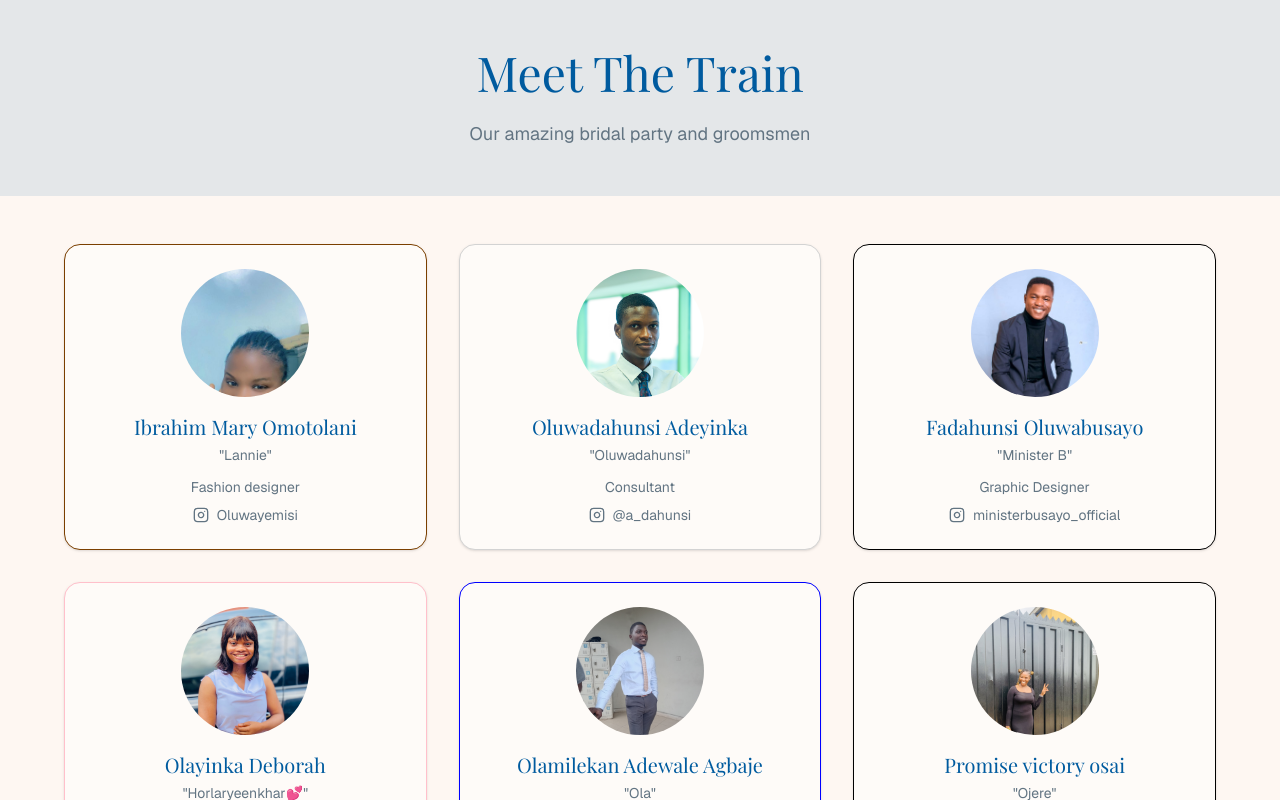
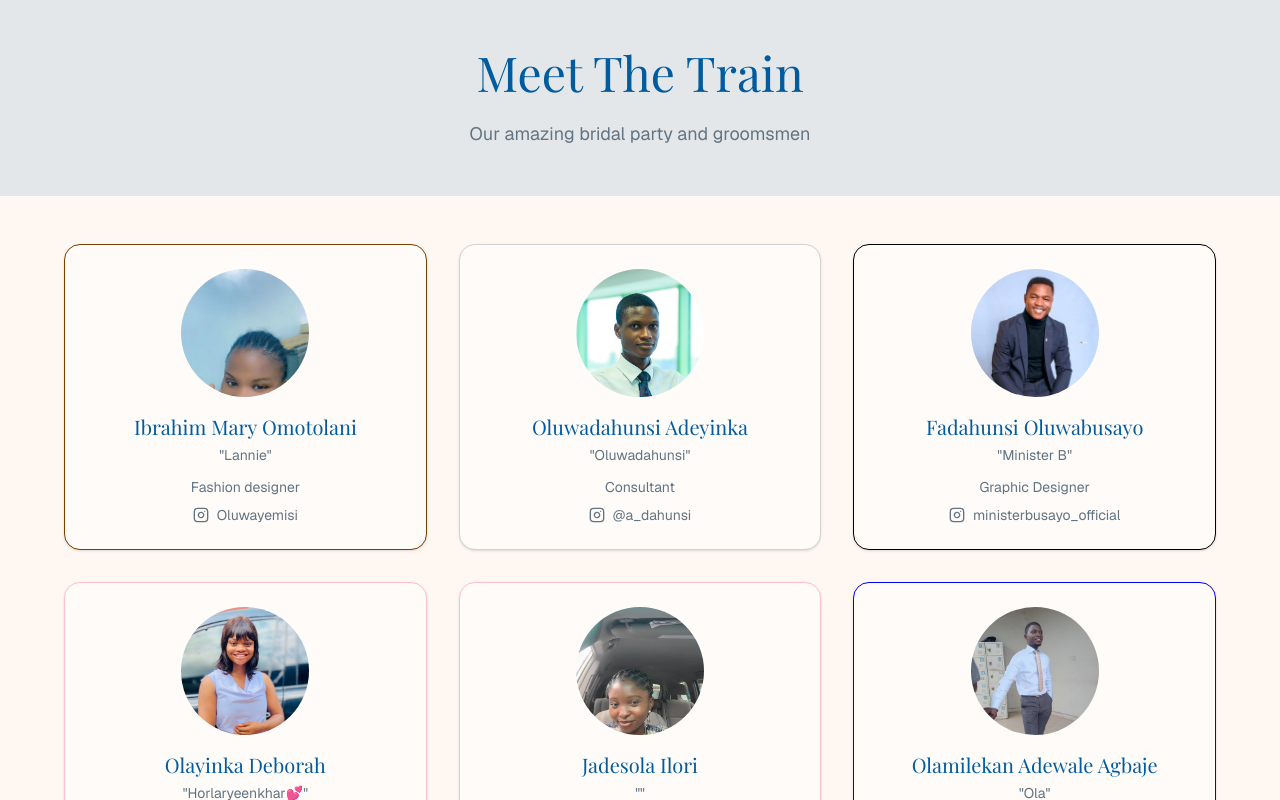
Before and after one commit to zt4ff/areminders-25, a Next.js app: page /train in a window 1280 px wide. Shown: the top 800 px of the page. Built offline with nearby package versions, Linux system fonts and the light colour scheme; a web font is replaced by a local one.

Commit message:
feat: ilori

```diff
--- a/app/page.tsx
+++ b/app/page.tsx
@@ -234,7 +234,7 @@ export default function WeddingWebsite() {
                 <div className="space-y-2 text-sm text-muted-foreground">
                   <div className="flex items-center justify-center gap-2">
                     <Clock className="h-4 w-4" />
-                    <span>Sat, 8th October, 2025 - 11:00 AM</span>
+                    <span>Sat, 8th November, 2025 - 11:00 AM</span>
                   </div>
                   <div className="flex items-start justify-center gap-2">
                     <MapPin className="h-4 w-4 mt-0.5 flex-shrink-0" />
@@ -260,7 +260,7 @@ export default function WeddingWebsite() {
                 <div className="space-y-2 text-sm text-muted-foreground">
                   <div className="flex items-center justify-center gap-2">
                     <Clock className="h-4 w-4" />
-                    <span>Sat, 8th October, 2025 - 1:30 PM</span>
+                    <span>Sat, 8th November, 2025 - 1:30 PM</span>
                   </div>
                   <div className="flex items-start justify-center gap-2">
                     <MapPin className="h-4 w-4 mt-0.5 flex-shrink-0" />
--- a/app/train/teamMember.ts
+++ b/app/train/teamMember.ts
@@ -44,6 +44,15 @@ export const teamMembers: TeamMember[] = [
     favoriteColor: "#FFC0CB",
     instagram: "Horlaryeenkhar",
     photo: "/people/yinka.jpeg",
+  },
+  {
+    fullName: "Jadesola Ilori",
+    nickname: "",
+    dob: "",
+    occupation: "CX",
+    favoriteColor: "#FFC0CB",
+    instagram: "Jadesola Ilori",
+    photo: "/people/ireti.jpeg",
   },
   {
     fullName: "Olamilekan Adewale Agbaje",
```
Also changed, not shown: public/people/ireti.jpeg (added).
